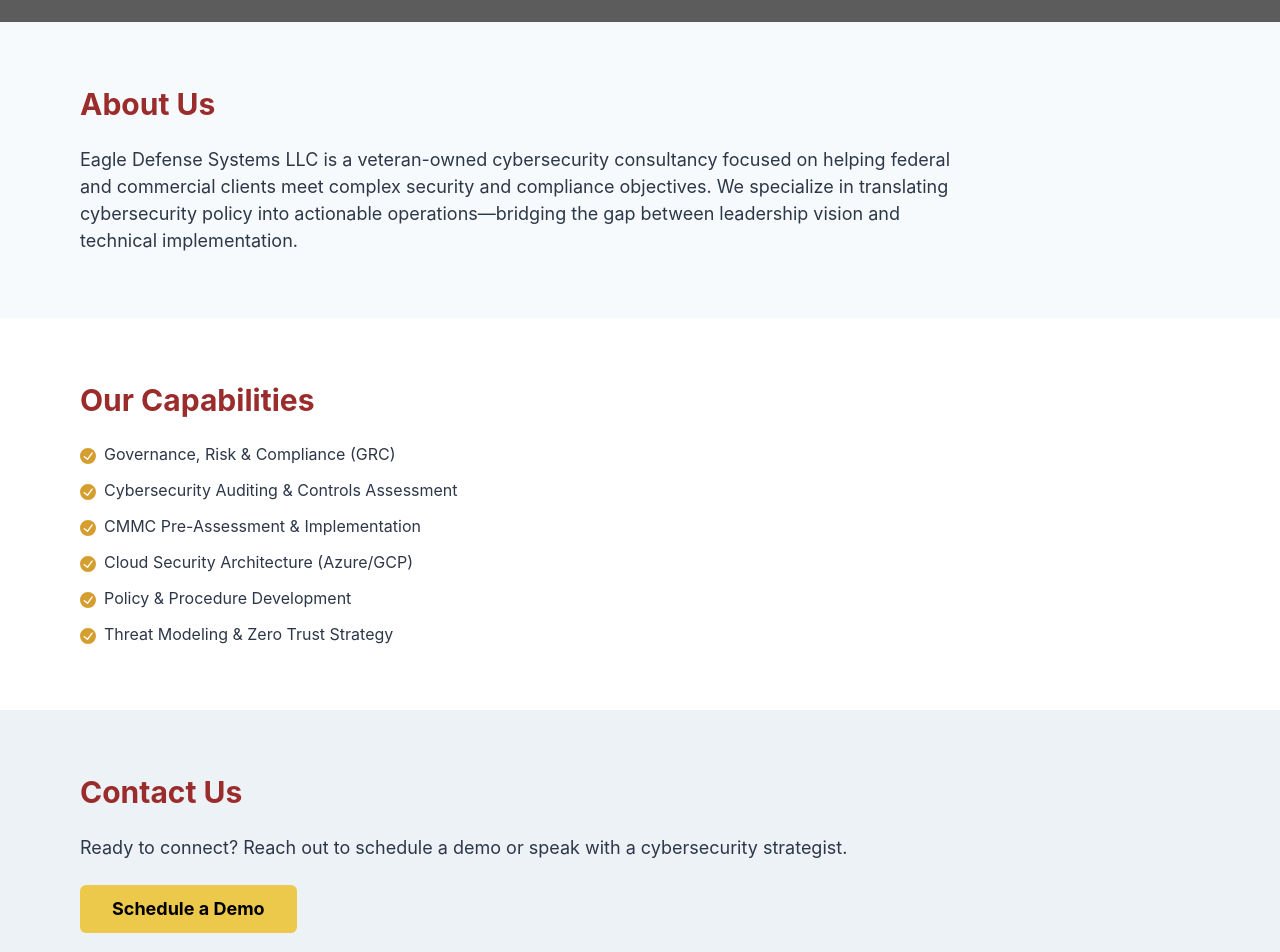
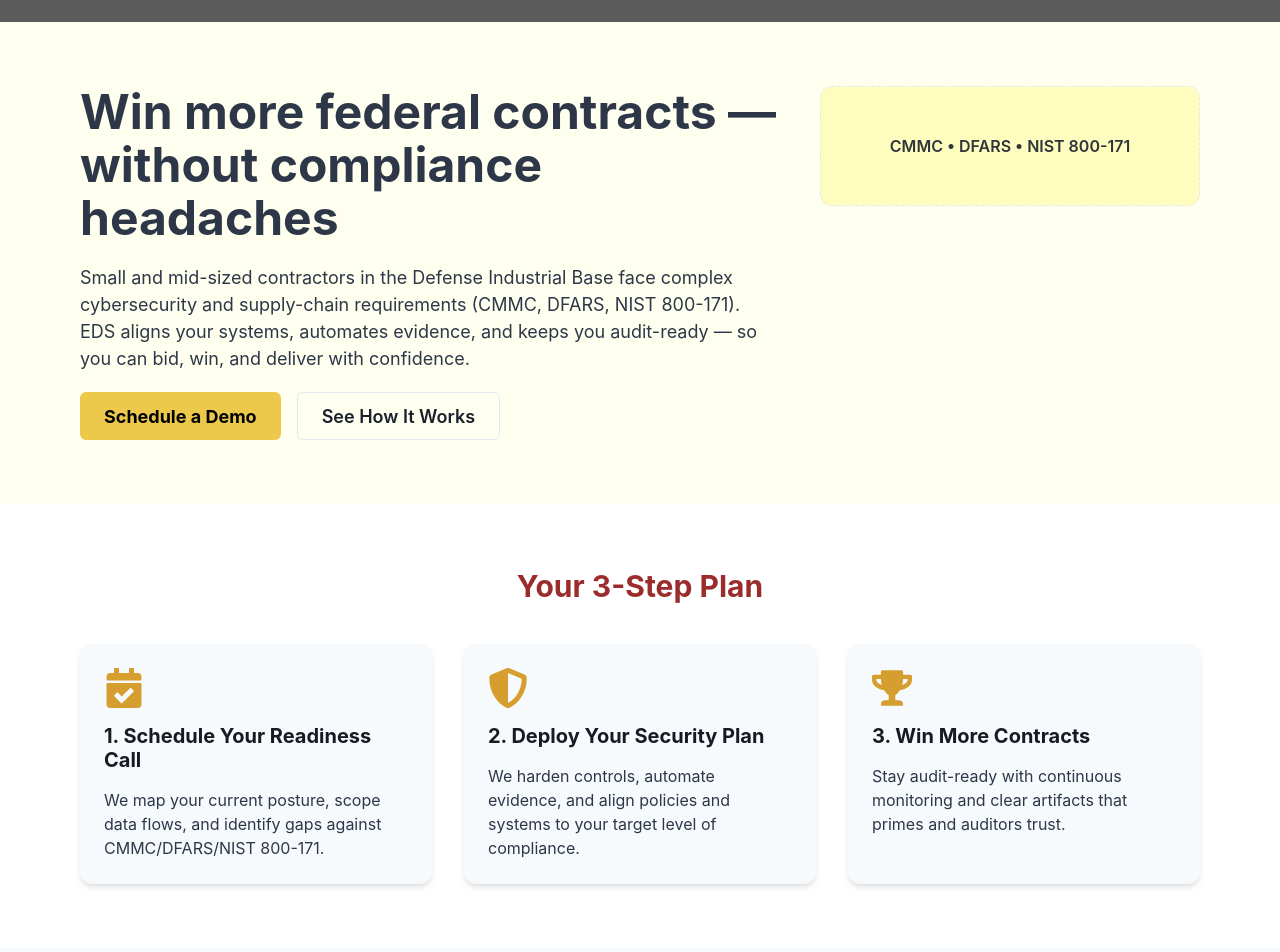
Before and after one commit to securedbyjc/eagledefensesys.tech, a React (Create React App) app: page / in a window 1280 px wide. Shown: the part 660-1612 px from the top of the page. Built offline with nearby package versions, Linux system fonts and the light colour scheme; grey boxes are pictures that could not be loaded.

Commit message:
Merge Mission and Plan sections into HomepageSections - single render

```diff
--- a/src/components/HomepageSections.tsx
+++ b/src/components/HomepageSections.tsx
@@ -1,19 +1,25 @@
 // src/components/HomepageSections.tsx
-import React from "react";
+import React, { ElementType } from "react";
 import {
   Box,
   Container,
   Heading,
   Text,
   VStack,
+  HStack,
+  SimpleGrid,
+  Stack,
   List,
   ListItem,
   ListIcon,
   Button,
+  Icon,
   useColorModeValue,
 } from "@chakra-ui/react";
 import { CheckCircleIcon } from "@chakra-ui/icons";
+import { FaCalendarCheck, FaShieldAlt, FaTrophy } from "react-icons/fa";
 import { Link as RouterLink } from "react-router-dom";
+import type { IconType } from "react-icons";
 
 const CapabilityItem = ({ children }: { children: React.ReactNode }) => (
   <ListItem>
@@ -22,15 +28,140 @@
   </ListItem>
 );
 
+type Step = {
+  title: string;
+  desc: string;
+  icon: IconType;
+};
+
+const steps: Step[] = [
+  {
+    title: "1. Schedule Your Readiness Call",
+    desc:
+      "We map your current posture, scope data flows, and identify gaps against CMMC/DFARS/NIST 800-171.",
+    icon: FaCalendarCheck,
+  },
+  {
+    title: "2. Deploy Your Security Plan",
+    desc:
+      "We harden controls, automate evidence, and align policies and systems to your target level of compliance.",
+    icon: FaShieldAlt,
+  },
+  {
+    title: "3. Win More Contracts",
+    desc:
+      "Stay audit-ready with continuous monitoring and clear artifacts that primes and auditors trust.",
+    icon: FaTrophy,
+  },
+];
+
 const HomepageSections: React.FC = () => {
+  const missionBg = useColorModeValue("yellow.50", "gray.800");
+  const planBg = useColorModeValue("white", "gray.900");
   const aboutBg = useColorModeValue("gray.50", "gray.800");
   const capabilitiesBg = useColorModeValue("white", "gray.900");
   const contactBg = useColorModeValue("gray.100", "gray.700");
   const textColor = useColorModeValue("gray.700", "gray.100");
+  const badgeBg = useColorModeValue("yellow.100", "gray.700");
+  const cardBg = useColorModeValue("gray.50", "gray.800");
+  const heading = useColorModeValue("gray.900", "gray.100");
 
   return (
     <Box as="main">
-      {/* About (supporting section only) */}
+      {/* Mission Section - Win more federal contracts */}
+      <Box as="section" bg={missionBg} py={{ base: 10, md: 16 }}>
+        <Container maxW="6xl">
+          <HStack align="start" spacing={{ base: 6, md: 10 }} flexWrap="wrap">
+            <VStack align="start" spacing={5} flex="1" minW="280px">
+              <Heading as="h2" size="2xl" color={textColor} lineHeight="1.1">
+                Win more federal contracts —
+                <br /> without compliance headaches
+              </Heading>
+              <Text fontSize="lg" color={textColor}>
+                Small and mid-sized contractors in the Defense Industrial Base face complex
+                cybersecurity and supply-chain requirements (CMMC, DFARS, NIST 800-171).
+                EDS aligns your systems, automates evidence, and keeps you audit-ready —
+                so you can bid, win, and deliver with confidence.
+              </Text>
+              <HStack spacing={4}>
+                <Button
+                  as={RouterLink}
+                  to="/contact"
+                  colorScheme="yellow"
+                  size="lg"
+                  fontWeight="bold"
+                >
+                  Schedule a Demo
+                </Button>
+                <Button
+                  as={RouterLink}
+                  to="/projects"
+                  variant="outline"
+                  size="lg"
+                >
+                  See How It Works
+                </Button>
+              </HStack>
+            </VStack>
+
+            <Box
+              flex="0 0 380px"
+              minH="120px"
+              borderRadius="xl"
+              borderWidth="1px"
+              borderStyle="dashed"
+              bg={badgeBg}
+              display="flex"
+              alignItems="center"
+              justifyContent="center"
+              px={6}
+              py={8}
+            >
+              <Text fontWeight="semibold" opacity={0.9}>
+                CMMC • DFARS • NIST 800-171
+              </Text>
+            </Box>
+          </HStack>
+        </Container>
+      </Box>
+
+      {/* Plan Section - Your 3-Step Plan */}
+      <Box as="section" id="plan" bg={planBg} py={{ base: 12, md: 16 }}>
+        <Container maxW="6xl">
+          <Heading
+            as="h2"
+            size="lg"
+            textAlign="center"
+            color="red.700"
+            mb={{ base: 8, md: 10 }}
+          >
+            Your 3-Step Plan
+          </Heading>
+
+          <SimpleGrid columns={{ base: 1, md: 3 }} spacing={8}>
+            {steps.map((s, i) => (
+              <Stack
+                key={i}
+                bg={cardBg}
+                borderRadius="xl"
+                boxShadow="md"
+                p={6}
+                spacing={4}
+                align="flex-start"
+                role="group"
+              >
+                <Icon as={s.icon as unknown as ElementType} boxSize={10} color="yellow.500" aria-hidden />
+                <Heading as="h3" size="md" color={heading}>
+                  {s.title}
+                </Heading>
+                <Text color={textColor}>{s.desc}</Text>
+              </Stack>
+            ))}
+          </SimpleGrid>
+        </Container>
+      </Box>
+
+      {/* About Section */}
       <Box as="section" id="about" bg={aboutBg} py={{ base: 12, md: 16 }} px={{ base: 4, md: 6 }}>
         <Container maxW="6xl">
           <VStack spacing={6} align="start" maxW="4xl">
@@ -45,7 +176,7 @@
         </Container>
       </Box>
 
-      {/* Capabilities (supporting section only) */}
+      {/* Capabilities Section */}
       <Box as="section" id="capabilities" bg={capabilitiesBg} py={{ base: 12, md: 16 }} px={{ base: 4, md: 6 }}>
         <Container maxW="6xl">
           <VStack spacing={6} align="start" maxW="4xl">
@@ -62,7 +193,7 @@
         </Container>
       </Box>
 
-      {/* Contact (supporting section only) */}
+      {/* Contact Section */}
       <Box as="section" id="contact" bg={contactBg} py={{ base: 12, md: 16 }} px={{ base: 4, md: 6 }}>
         <Container maxW="6xl">
           <VStack spacing={6} align="start" maxW="4xl">
```
